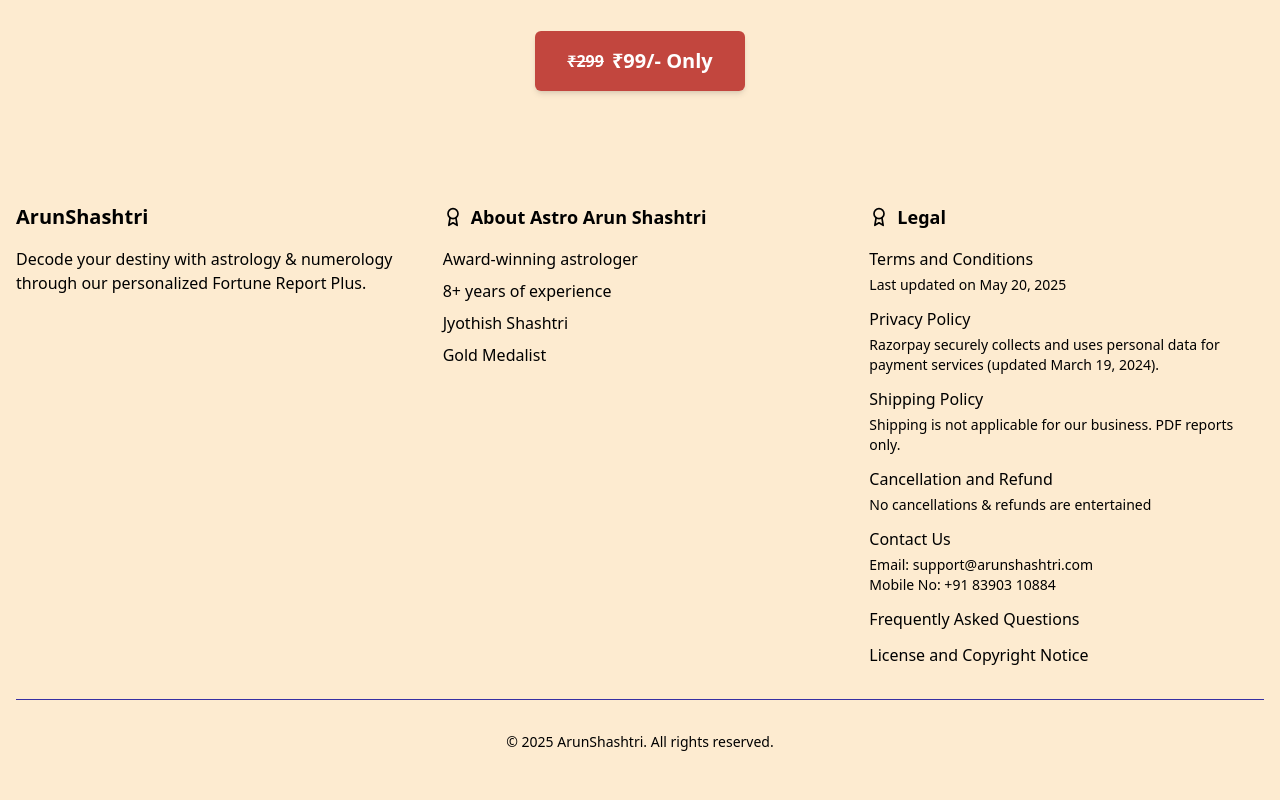
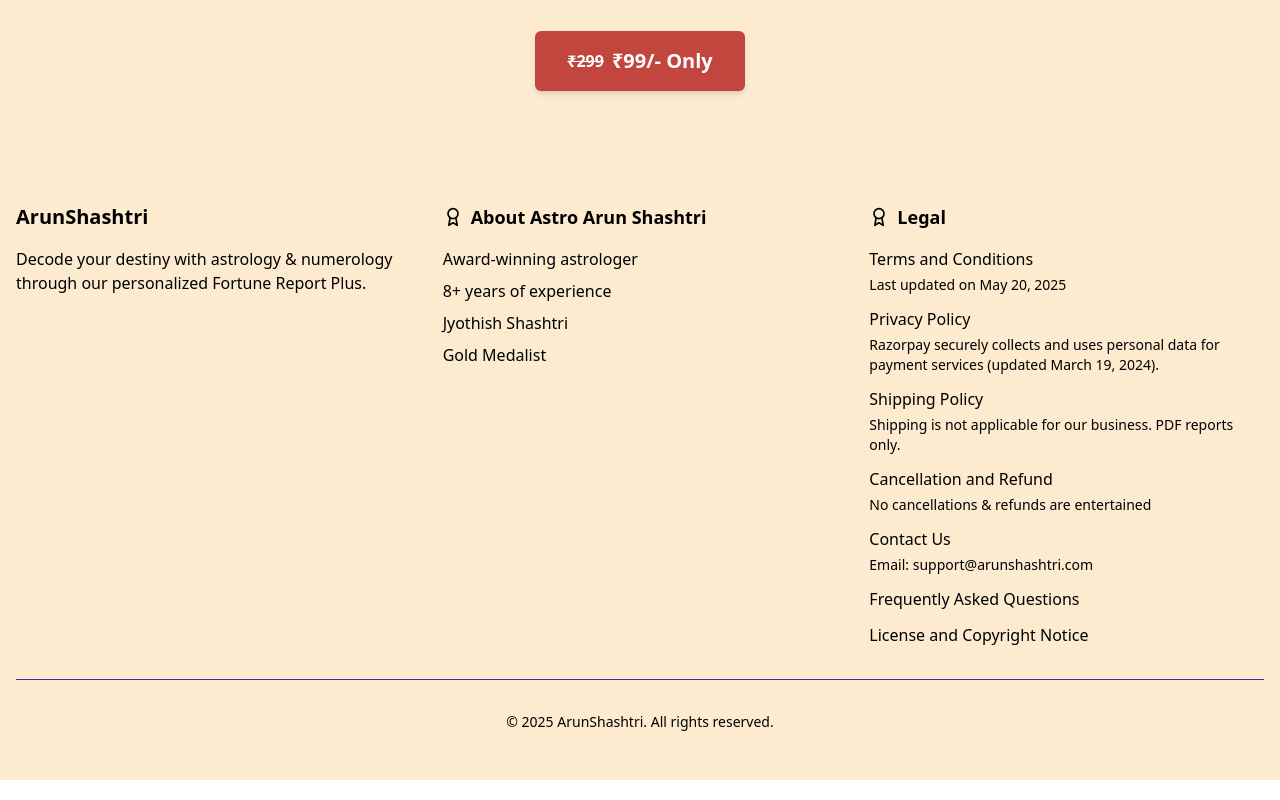
Before and after one commit to ADITYAPIMPALE11127/arunshastri-v1, a React (Vite) app: page / in a window 1280 px wide. Shown: the part 2165-2965 px from the top of the page. Built offline with nearby package versions, Linux system fonts and the light colour scheme; no server answers.

Commit message:
Removed Ph. no

```diff
--- a/src/components/Footer.tsx
+++ b/src/components/Footer.tsx
@@ -62,7 +62,6 @@
               <li>
                 <Link to="/contact" className="text-black-300 hover:underline">Contact Us</Link>
                 <p className="text-xs sm:text-sm mt-1">Email: support@arunshashtri.com</p>
-                <p className="text-xs sm:text-sm">Mobile No: +91 83903 10884</p>
               </li>
               <li>
                 <Link to="/faq" className="text-black-300 hover:underline">
```
